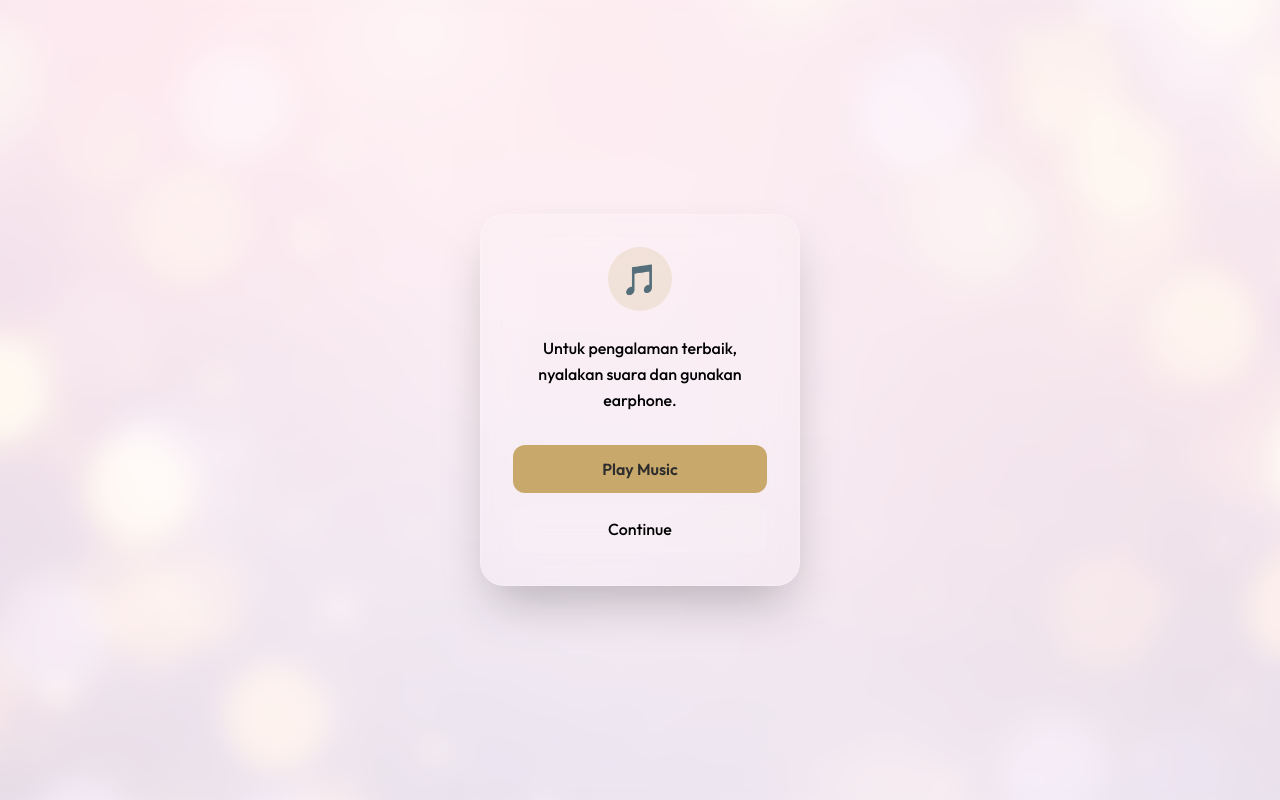
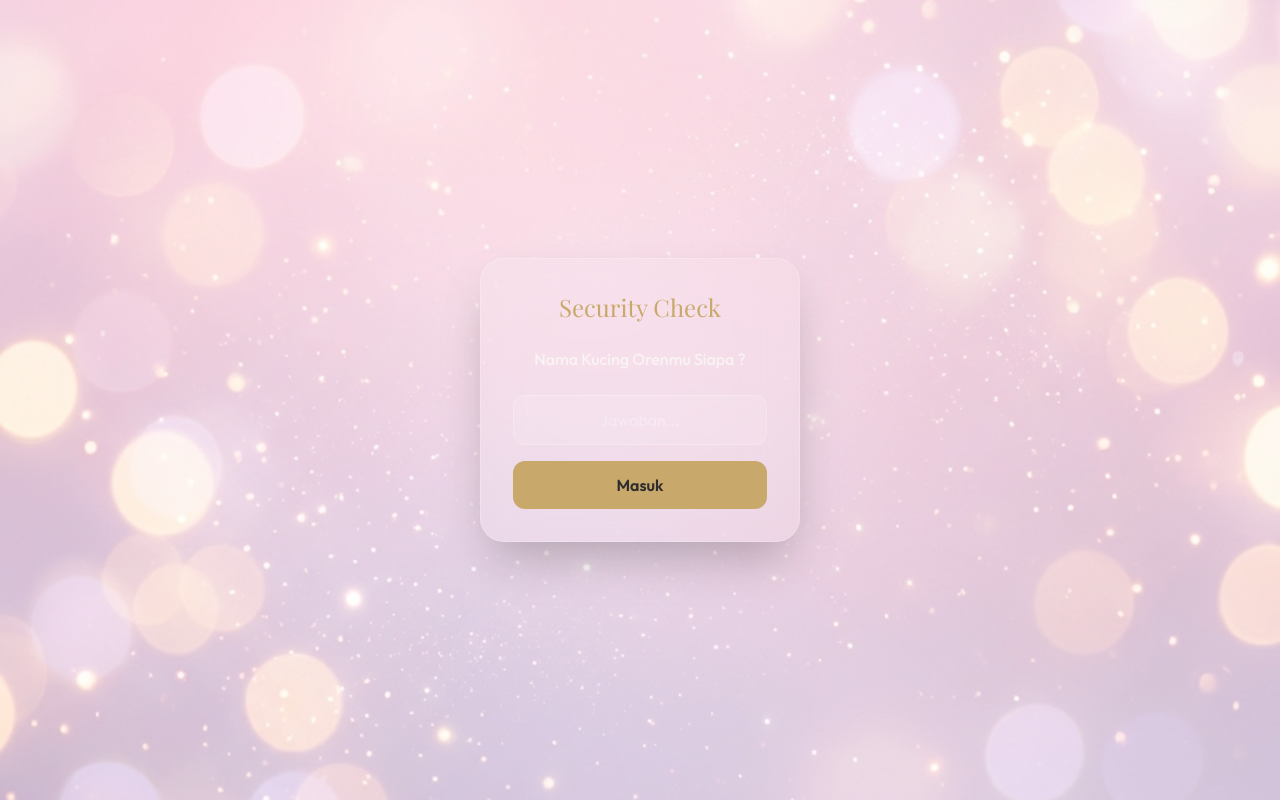
Before and after one commit to mrgendatsss/Ultah_Ayangg, a Next.js app: page / in a window 1280 px wide. Built offline with nearby package versions, Linux system fonts and the light colour scheme; a web font is replaced by a local one.

Commit message:
Add password protection and update sad card message

```diff
--- a/src/app/open-when/page.tsx
+++ b/src/app/open-when/page.tsx
@@ -6,7 +6,7 @@ import { X, Mail, PlayCircle, ChevronRight } from "lucide-react";
 import { useRouter } from "next/navigation";
 
 const cards = [
-  { id: 1, title: "You're Sad", content: "I hate seeing you sad. Remember that storm we got caught in? We laughed until we cried. That's how I want you to feel always.", hasVoice: true },
+  { id: 1, title: "You're Sad", content: "Hey love,\n\nI know today might be a little hard.\n\nJust remember, you're not alone in this.\n\nTake a breath, get some rest, and tell me about it later.\n\nI'll be here. 🤍", hasVoice: true },
   { id: 2, title: "You Miss Me", content: "I miss you too! Close your eyes and imagine I'm giving you the biggest hug right now.", hasVoice: false },
   { id: 3, title: "You're Stressed", content: "Take a deep breath. You're the smartest, most capable person I know. You've got this, and I've got you.", hasVoice: true },
   { id: 4, title: "You're Happy", content: "I love it when you're happy! Your smile is literally my favorite thing in the world. Keep shining.", hasVoice: false },
@@ -77,7 +77,7 @@ export default function OpenWhenPage() {
                 <h3 className="text-2xl font-serif text-gold">{openedCard.title}</h3>
               </div>
 
-              <p className="text-ivory/90 leading-relaxed font-medium text-lg mb-8 italic text-center">
+              <p className="text-ivory/90 leading-relaxed font-medium text-lg mb-8 italic text-center whitespace-pre-wrap">
                 "{openedCard.content}"
               </p>
 
--- a/src/app/page.tsx
+++ b/src/app/page.tsx
@@ -16,7 +16,19 @@ const quotes = [
 export default function Page01And02() {
   const router = useRouter();
   const { play, hasInteracted, setHasInteracted } = useMusic();
-  const [stage, setStage] = useState<"modal" | "loading" | "landing">("modal");
+  const [stage, setStage] = useState<"password" | "modal" | "loading" | "landing">("password");
+  const [password, setPassword] = useState("");
+  const [passwordError, setPasswordError] = useState(false);
+
+  const handlePasswordSubmit = (e: React.FormEvent) => {
+    e.preventDefault();
+    if (password.toLowerCase().trim() === "suki") {
+      setStage("modal");
+    } else {
+      setPasswordError(true);
+      setTimeout(() => setPasswordError(false), 2000);
+    }
+  };
   const [quoteIndex, setQuoteIndex] = useState(0);
   const [progress, setProgress] = useState(0);
 
@@ -101,6 +113,39 @@ export default function Page01And02() {
 
       <AnimatePresence mode="wait">
 
+        {/* PASSWORD STAGE */}
+        {stage === "password" && (
+          <motion.div
+            key="password"
+            initial={{ opacity: 0, scale: 0.9 }}
+            animate={{ opacity: 1, scale: 1 }}
+            exit={{ opacity: 0, scale: 1.1 }}
+            className="relative z-50 bg-white/10 backdrop-blur-xl border border-white/20 p-8 rounded-3xl max-w-xs text-center shadow-2xl mx-6"
+          >
+            <h2 className="text-2xl font-serif text-gold mb-6">Security Check</h2>
+            <p className="text-ivory/80 mb-6 font-medium">Nama Kucing Orenmu Siapa ?</p>
+            <form onSubmit={handlePasswordSubmit}>
+              <input
+                type="text"
+                value={password}
+                onChange={(e) => setPassword(e.target.value)}
+                placeholder="Jawaban..."
+                className="w-full bg-white/10 border border-white/20 rounded-xl px-4 py-3 text-ivory text-center focus:outline-none focus:border-gold mb-4 placeholder:text-white/30"
+              />
+              {passwordError && (
+                <motion.p initial={{ opacity: 0 }} animate={{ opacity: 1 }} className="text-red-400 text-sm mb-4">
+                  Salah! Coba lagi.
+                </motion.p>
+              )}
+              <button
+                type="submit"
+                className="w-full bg-gold text-charcoal font-semibold py-3 rounded-xl hover:bg-gold/90 transition-colors active:scale-95"
+              >
+                Masuk
+              </button>
+            </form>
+          </motion.div>
+        )}
         {/* MODAL STAGE */}
         {stage === "modal" && (
           <motion.div
```
